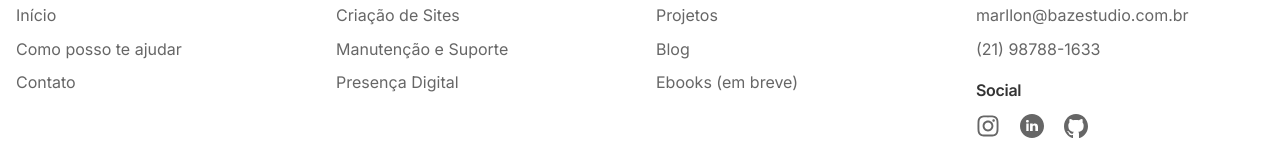
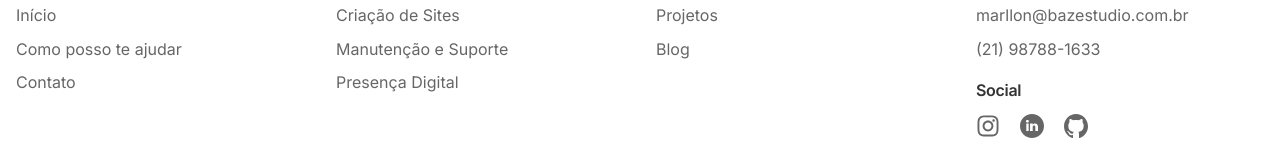
Before and after one commit to marllonpanisset/Portfolio, a Next.js app: page / in a window 1280 px wide. Shown: the part 5653-5813 px from the top of the page. Built offline with nearby package versions, Linux system fonts and the light colour scheme.

Commit message:
comentando link ebooks no footer

```diff
--- a/app/components/footer.tsx
+++ b/app/components/footer.tsx
@@ -74,7 +74,7 @@ export default function Footer() {
       links: [
         { name: 'Projetos', href: '#projects' },
         { name: 'Blog', href: '/blog' },
-        { name: 'Ebooks (em breve)', href: '/ebooks' },
+        // { name: 'Ebooks (em breve)', href: '#' },
       ],
     },
   ];
```
